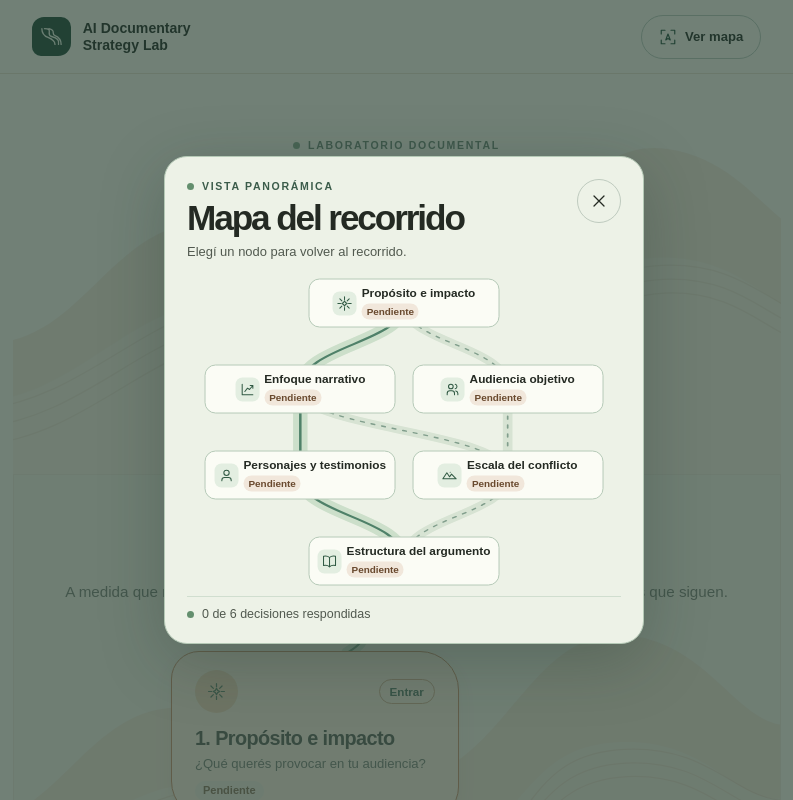
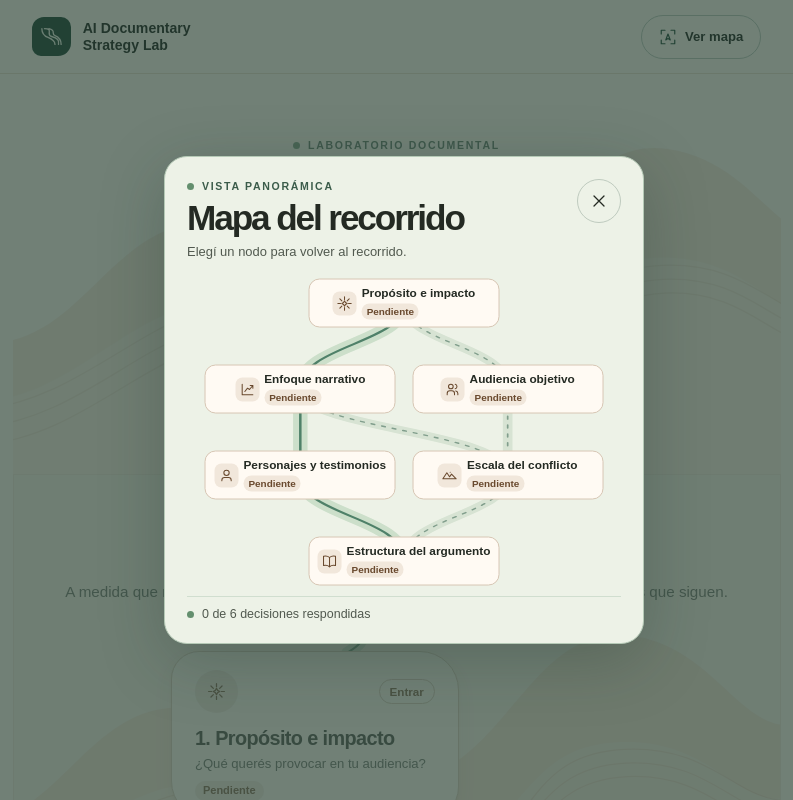
Before and after one commit to visualizando/strategyLab, a React (Vite) app: page / in a window 1280 px wide. Both pictures are taken after a click on the button "Ver mapa". Shown: the top 800 px of the page, without its empty margins (236-1029 px from the left). Built offline with nearby package versions, Linux system fonts and the light colour scheme.

Commit message:
Use consistent decision colors by answer state

```diff
--- a/src/Decision.jsx
+++ b/src/Decision.jsx
@@ -154,7 +154,7 @@ export function Controls({ question, saved, onSave, onClear, onClose, reduced })
 }
 
 export function DecisionStatus({ answered }) {
-  return <span className={`decision-status ${answered ? 'is-answered' : 'is-pending'}`}>{answered ? 'Respondida' : 'Pendiente'}</span>;
+  return <span className="decision-status">{answered ? 'Respondida' : 'Pendiente'}</span>;
 }
 
 export function DecisionLabel({ question, index, saved }) {
@@ -166,10 +166,10 @@ export function DecisionLabel({ question, index, saved }) {
 
   return (
     <>
-      <span className={`node-icon${answered ? ' is-saved' : ''}`}><Icon name={answered ? 'check' : id} size={19} /></span>
+      <span className="node-icon"><Icon name={answered ? 'check' : id} size={19} /></span>
       <span className="node-copy">
         <span className="node-title">{index + 1}. {short}</span>
-        <span className={`node-summary${answered ? ' is-saved' : ''}`}>{summary}</span>
+        <span className="node-summary">{summary}</span>
         <DecisionStatus answered={answered} />
       </span>
       <span className="node-enter">{answered ? 'Editar' : 'Entrar'}</span>
@@ -177,11 +177,12 @@ export function DecisionLabel({ question, index, saved }) {
   );
 }
 
-export function Decision({ question, index, open, saved, next, onOpen }) {
+export function Decision({ question, index, open, saved, onOpen }) {
   const { id } = question;
 
   return (
-    <article id={`node-${id}`} className={`node node-${id}${open ? ' is-open' : ''}${next ? ' is-next' : ''}`}>
+    <article id={`node-${id}`} className={`node node-${id}${open ? ' is-open' : ''}`}
+      data-answer-state={saved ? 'answered' : 'pending'}>
       <h3 className="node-heading">
         <button id={`toggle-${id}`} className="node-card node-toggle" type="button"
           aria-haspopup="dialog" onClick={onOpen}>
--- a/src/DecisionCamera.jsx
+++ b/src/DecisionCamera.jsx
@@ -116,7 +116,7 @@ export function DecisionCamera({ question, index, saved, reduced, onSave, onClea
     borderBottomRightRadius: '31px',
     borderBottomLeftRadius: '26px',
     backgroundColor: '#fffaf3',
-    borderColor: '#b39375',
+    borderColor: origin.borderColor,
   };
 
   return (
@@ -130,7 +130,8 @@ export function DecisionCamera({ question, index, saved, reduced, onSave, onClea
         transition={{ duration: reduced ? 0 : 0.46, ease }}
         onAnimationComplete={() => { if (closing) finishClose(); }}>
         {!reduced && (
-          <motion.div className="camera-mini node-toggle" aria-hidden="true" style={{ width: origin.width, height: origin.height }}
+          <motion.div className="camera-mini node-toggle" aria-hidden="true" data-answer-state={saved ? 'answered' : 'pending'}
+            style={{ width: origin.width, height: origin.height }}
             initial={{ opacity: 1 }} animate={{ opacity: closing || !viewport ? 1 : 0 }}
             transition={{ duration: 0.14, delay: closing ? 0.18 : 0 }}>
             <DecisionLabel question={question} index={index} saved={saved} />
--- a/src/main.jsx
+++ b/src/main.jsx
@@ -64,7 +64,7 @@ function MapDialog({ dialog, active, decisions, openNode, onClose, onExited, red
                 const point = mapPoints[index];
                 const saved = Boolean(decisions[question.id]);
                 return (
-                  <button type="button" key={question.id} className={`map-node${saved ? ' map-saved' : ''}${question.id === openNode ? ' map-current' : ''}`}
+                  <button type="button" key={question.id} className="map-node" data-answer-state={saved ? 'answered' : 'pending'}
                     style={{ left: `${point.x / 3.6}%`, top: `${point.y / 3.2}%` }}
                     aria-current={question.id === openNode ? 'location' : undefined}
                     onClick={() => onClose(question.id)}>
@@ -297,7 +297,7 @@ function App() {
               {questions.map((question, index) => (
                 <Fragment key={question.id}>
                   <Decision question={question} index={index} open={openNode === question.id && !reduced}
-                    saved={decisions[question.id]} next={question.id === next} onOpen={() => openDecision(question.id)} />
+                    saved={decisions[question.id]} onOpen={() => openDecision(question.id)} />
                   {index < questions.length - 1 && (
                     <RiverGap id={question.id} context={getRiverContext(question.id, decisions[question.id])} />
                   )}
--- a/src/styles.css
+++ b/src/styles.css
@@ -157,13 +157,29 @@ h1 span { color: #39634e; }
 .node-protagonist { --radii: 38px 29px 44px 27px; }
 .node-scope { --radii: 35px 40px 31px 32px; }
 .node-approach { --radii: 38px 28px 41px 28px; }
+[data-answer-state="pending"] {
+  --decision-surface: #fffaf3;
+  --decision-hover: #f8ede1;
+  --decision-border: #d7c6b4;
+  --decision-badge: #f1e7db;
+  --decision-text: #69492e;
+  --decision-icon: var(--decision-badge);
+  --decision-icon-text: var(--decision-text);
+}
+[data-answer-state="answered"] {
+  --decision-surface: #eef4eb;
+  --decision-hover: #e4eee1;
+  --decision-border: #aac3af;
+  --decision-badge: #e0eddf;
+  --decision-text: #265340;
+  --decision-icon: #356e54;
+  --decision-icon-text: #fffaf3;
+}
+.node-card, .map-node { background: var(--decision-surface); border: 1px solid var(--decision-border); }
 .node-card {
-  background: #fffaf3;
-  border: 1px solid #e6dbcd;
   border-radius: var(--radii);
   box-shadow: 0 2px 3px #5a3d2710, 0 8px 19px #69492d11;
 }
-.is-next .node-card { border-color: #bf7045; background: #ffeddc; }
 .is-open .node-card { opacity: 0; }
 .node-toggle {
   text-align: start;
@@ -177,19 +193,15 @@ h1 span { color: #39634e; }
   width: 100%;
   min-height: 148px;
 }
-.node-icon { grid-area: icon; width: 37px; height: 37px; background: #e9ede1; color: #305942; border-radius: 50%; display: grid; place-items: center; }
-.is-next .node-icon { background: #f4cfad; }
-.node-icon.is-saved { background: #356e54; color: #fffaf3; }
+.node-icon, .map-node-icon { background: var(--decision-icon); color: var(--decision-icon-text); display: grid; place-items: center; }
+.node-icon { grid-area: icon; width: 37px; height: 37px; border-radius: 50%; }
 .node-copy { grid-area: copy; display: grid; gap: 5px; }
 .node-title { font-size: clamp(0.98rem, 4.5vw, 1.24rem); line-height: 1.16; letter-spacing: -0.03em; }
 .node-summary { color: var(--muted); font-size: 0.82rem; font-weight: 450; line-height: 1.36; }
-.node-summary.is-saved { color: var(--forest); font-weight: 650; }
-.decision-status { display: inline-block; justify-self: start; width: fit-content; padding: 3px 8px; border-radius: 999px; font-size: 0.69rem; font-weight: 750; line-height: 1.25; }
-.decision-status.is-answered { background: #e3eee1; color: #265340; }
-.decision-status.is-pending { background: #f1e7db; color: #69492e; }
+[data-answer-state="answered"] .node-summary { color: var(--decision-text); font-weight: 650; }
+.decision-status { display: inline-block; justify-self: start; width: fit-content; padding: 3px 8px; border-radius: 999px; background: var(--decision-badge); color: var(--decision-text); font-size: 0.69rem; font-weight: 750; line-height: 1.25; }
 .node-copy .decision-status { margin-top: 3px; }
-.node-enter { grid-area: enter; padding: 5px 10px; border: 1px solid #a9b8a9; border-radius: 999px; color: var(--forest); font-size: 0.73rem; font-weight: 750; }
-.is-next .node-enter { border-color: #cc9a77; }
+.node-enter { grid-area: enter; padding: 5px 10px; border: 1px solid var(--decision-border); border-radius: 999px; color: var(--decision-text); font-size: 0.73rem; font-weight: 750; }
 .river-gap { position: relative; min-height: clamp(130px, 35vw, 175px); display: grid; place-items: center; padding: 33px 0; }
 .context-pill { width: min(88%, 20rem); padding: 14px 16px; border: 1px solid #d6dbca; border-radius: 24px 20px 22px 18px; background: #f1f3e9; color: var(--muted); font-size: 0.8rem; line-height: 1.44; user-select: text; -webkit-user-select: text; }
 .context-kicker { margin-bottom: 9px; color: var(--forest); font-size: 0.7rem; font-weight: 750; }
@@ -292,18 +304,14 @@ html:has(.map-dialog[open], .camera-dialog[open]) { overflow: hidden; }
 .map-help { font-size: 0.81rem; }
 .map-plot { position: relative; height: 320px; margin: 12px 0 3px; }
 .map-river { position: absolute; inset: 0; width: 100%; height: 100%; }
-.map-node { position: absolute; transform: translate(-50%, -50%); display: flex; align-items: center; gap: 5px; justify-content: center; width: 44%; min-height: 49px; padding: 6px 5px; border: 1px solid #b6cab8; border-radius: 11px; background: #fbfcf5; font-weight: 650; font-size: 0.74rem; line-height: 1.18; }
-.map-node-icon { display: grid; place-items: center; width: 24px; height: 24px; border-radius: 7px; flex-shrink: 0; color: #315a44; background: #e3eee1; }
+.map-node { position: absolute; transform: translate(-50%, -50%); display: flex; align-items: center; gap: 5px; justify-content: center; width: 44%; min-height: 49px; padding: 6px 5px; border-radius: 11px; font-weight: 650; font-size: 0.74rem; line-height: 1.18; }
+.map-node-icon { width: 24px; height: 24px; border-radius: 7px; flex-shrink: 0; }
 .map-node-copy { display: grid; justify-items: start; gap: 3px; min-width: 0; text-align: start; }
 .map-node-copy .decision-status { padding: 2px 5px; font-size: 0.62rem; }
-.map-saved, .map-current { border-color: #648c70; }
-.map-current { box-shadow: 0 0 0 2px #99b69e; }
 .map-progress { display: flex; align-items: center; gap: 8px; padding-top: 10px; border-top: 1px solid #d0decf; color: var(--muted); font-size: 0.78rem; }
 
 @media (hover: hover) {
-  .node-card:hover { background: #fff3e6; }
-  .is-next .node-card:hover { background: #ffe5cf; }
-  .map-node:hover { background: #f1f6ed; }
+  .node-card:hover, .map-node:hover { background: var(--decision-hover); }
   .map-button:hover, .map-close:hover, .camera-back:hover, .quiet:hover, .branch-arrows button:not(:disabled):hover, .branch-card:hover { background: #e3eee0; }
   .primary:not(:disabled):hover { background: #326349; }
 }
```
